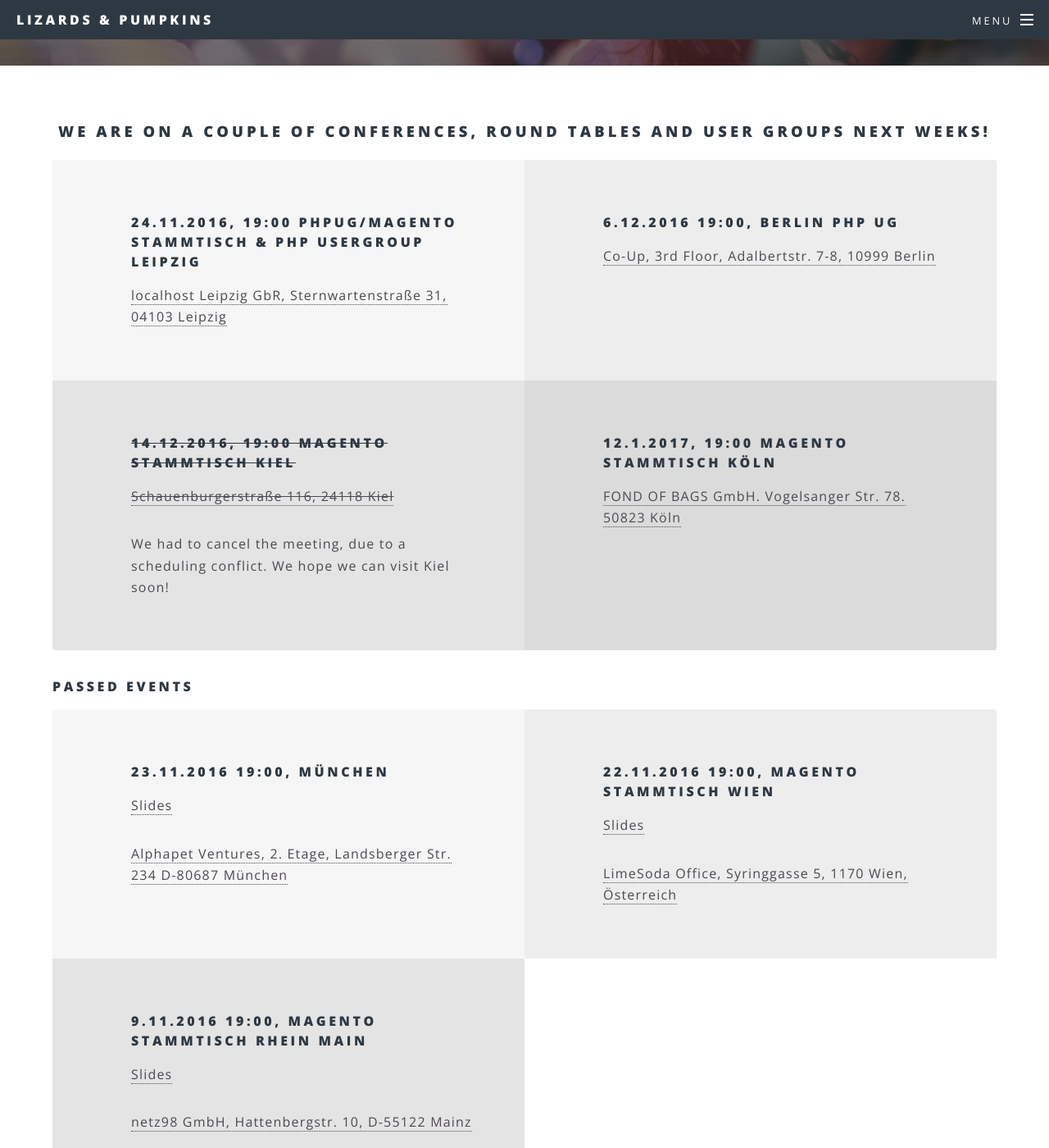
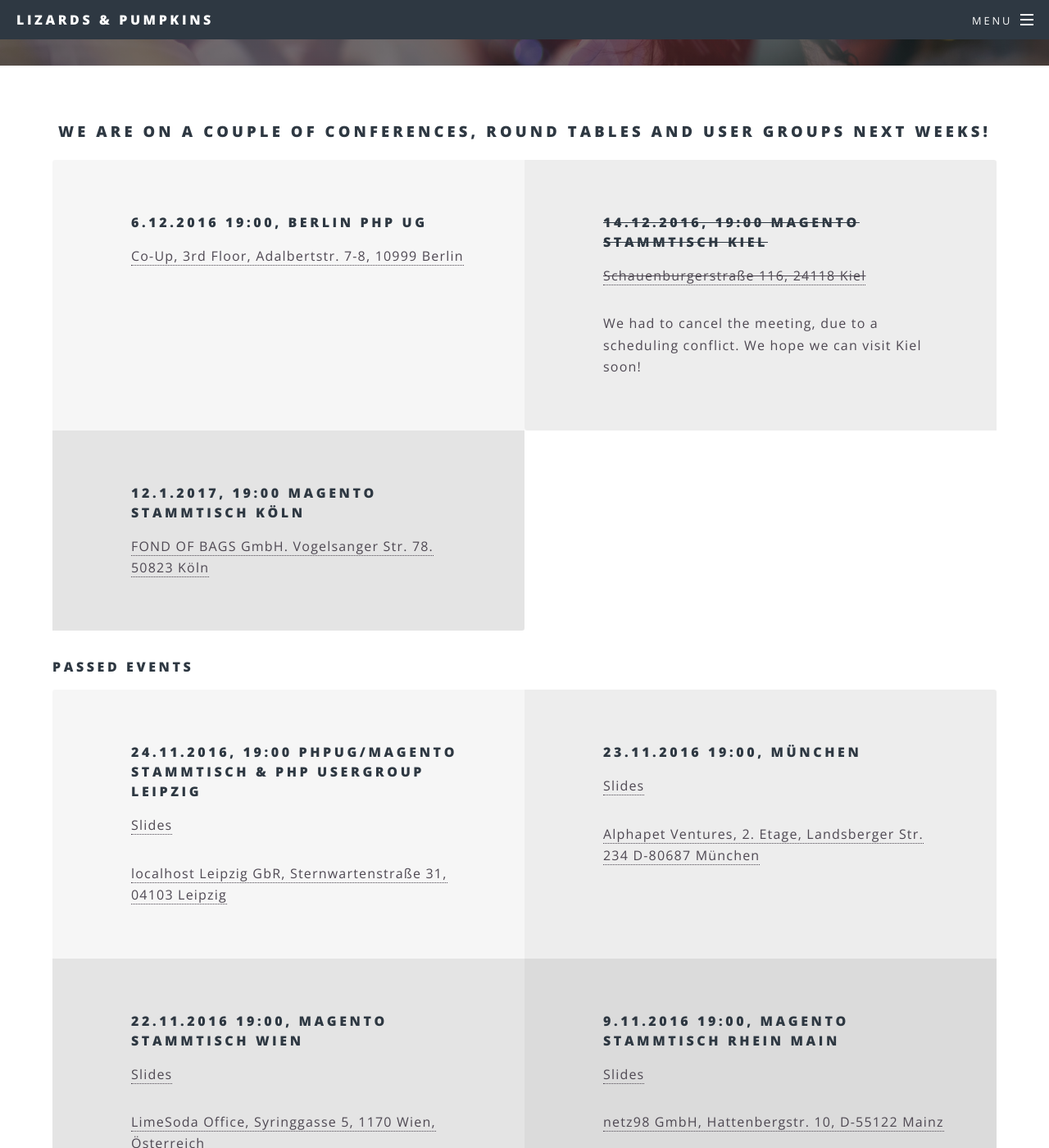
Before and after one commit to lizards-and-pumpkins/lizards-and-pumpkins.github.io, a Jekyll site: the page built from events.html, in a window 1280 px wide and 1400 px high, scrolled down 313 px. Shown: the whole window at 82% size. Built offline with Jekyll 4.4.1, drawn with Linux system fonts in a browser that asks for light colours; part of the change alters nothing that is shown.

Commit message:
Issue #14: Move leipzig to passed events, add slides

```diff
--- a/events.html
+++ b/events.html
@@ -6,12 +6,6 @@ subtitle: Want to hear more? Meet us!
 <h3 align="center">We are on a couple of conferences, round tables and user groups next weeks!</h3>
 
 <ul class="features events">
-    <li>
-        <h4>24.11.2016, 19:00 PHPUG/Magento Stammtisch &amp; PHP Usergroup Leipzig</h4>
-        <p><a href="http://magento-stammtisch.de/events/magento-stammtisch-leipzig-2/">
-            localhost Leipzig GbR, Sternwartenstraße 31, 04103 Leipzig
-        </a></p>
-    </li>
 	<li>
 		<h4>6.12.2016 19:00, Berlin PHP UG</h4>
 		<p><a href="http://www.bephpug.de/">Co-Up, 3rd Floor, Adalbertstr. 7-8, 10999 Berlin</a></p>
@@ -36,6 +30,13 @@ subtitle: Want to hear more? Meet us!
 <h4>Passed events</h4>
 <ul class="features events">
 	<li>
+		<h4>24.11.2016, 19:00 PHPUG/Magento Stammtisch &amp; PHP Usergroup Leipzig</h4>
+		<p><a href="/talks/2016-11-26-leipzig-Introduction.pdf">Slides</a></p>
+		<p><a href="http://magento-stammtisch.de/events/magento-stammtisch-leipzig-2/">
+			localhost Leipzig GbR, Sternwartenstraße 31, 04103 Leipzig
+		</a></p>
+	</li>
+	<li>
 		<h4>23.11.2016 19:00, München</h4>
 		<p><a href="/talks/2016-11-23-meetup-munich-Introduction.pdf">Slides</a></p>
 		<p><a href="http://doodle.com/poll/d7p47hybww2igwi4">
```
Also changed, not shown: 1 other file. Lines whose indentation alone changed are shown as unchanged.
